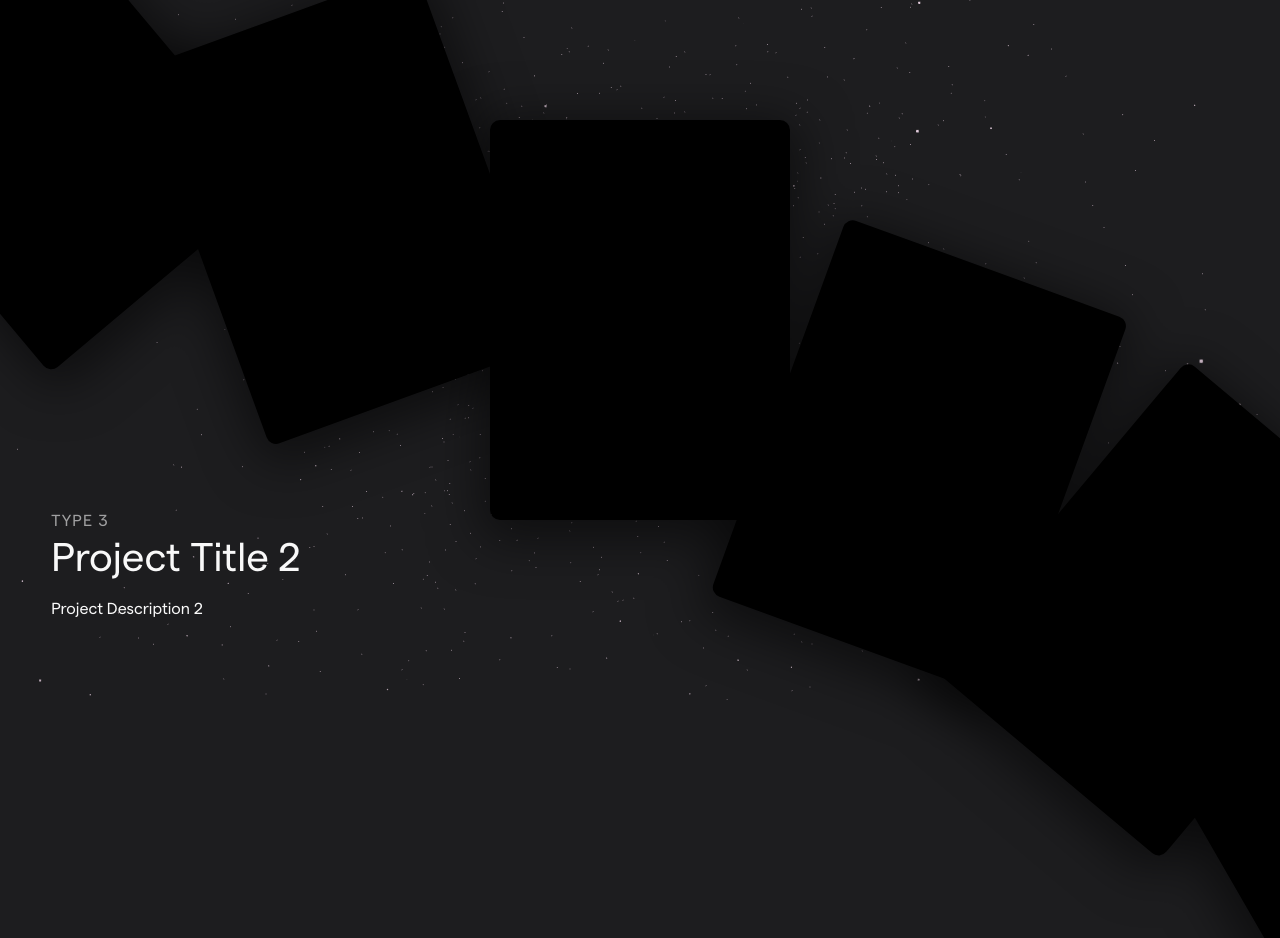
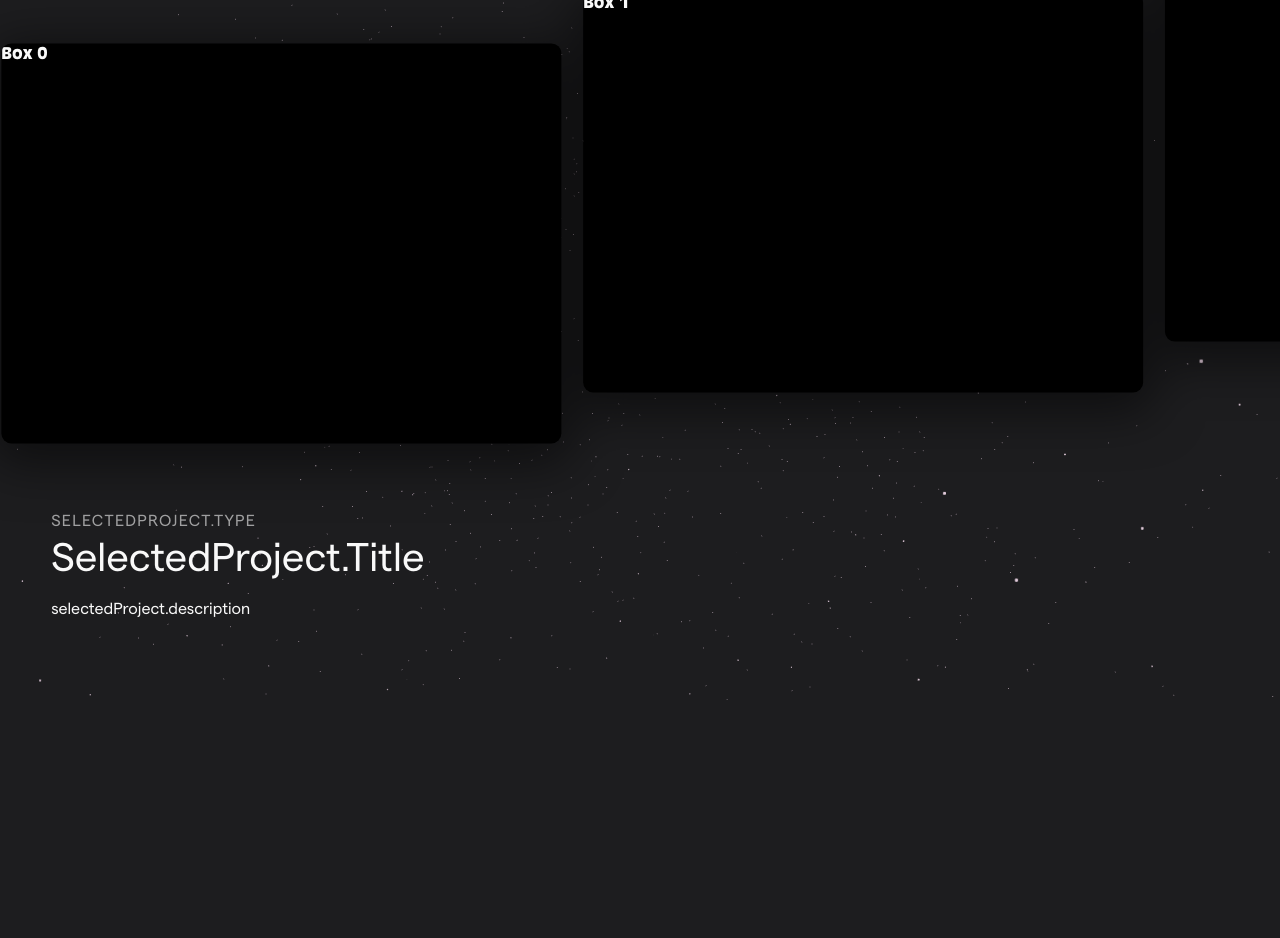
Before and after one commit to ErnestTramp/ernest-portfolio, a React (Vite) app: page / in a window 1280 px wide. Shown: the part 980-1918 px from the top of the page. Built offline with nearby package versions, Linux system fonts and the light colour scheme.

Commit message:
new carousel not working

```diff
--- a/src/components/ProjectPage.css
+++ b/src/components/ProjectPage.css
@@ -15,38 +15,33 @@ body {
 .carousel {
     width: 100%;
     height: 100%;
-    position: relative;
+    position: absolute;
+    top: 0;
+    left: 0;
     z-index: 50;
     pointer-events: none;
+    display: flex;
+    align-items: center;
+    flex-wrap: nowrap;
+    gap: 3vh;
+    transform: rotate(-5deg);
 }
 
 .carousel-item {
-    --items: 10;
-    --width: clamp(150px, 30vw, 300px);
-    --height: clamp(200px, 40vw, 400px);
-    --x: calc(var(--active) * 440%);
-    --y: calc(var(--active) * 110%);
-    --rot: calc(var(--active) * 120deg);
-    --opacity: calc(var(--zIndex) / var(--items) * 3 - 2);
     overflow: hidden;
-    position: absolute;
-    z-index: var(--zIndex);
-    width: var(--width);
-    height: var(--height);
+    min-width: 70vh;
+    height: 50vh;
     margin: calc(var(--height) * -0.5) 0 0 calc(var(--width) * -0.5);
     border-radius: 10px;
-    top: 50%;
-    left: 50%;
     -webkit-user-select: none;
     -moz-user-select: none;
     -ms-user-select: none;
     user-select: none;
-    transform-origin: 0% 100%;
     box-shadow: 0 10px 50px 10px rgba(0, 0, 0, 0.5);
     background: black;
-    pointer-events: all;
-    transform: translate(var(--x), var(--y)) rotate(var(--rot));
+    transform: rotate(5deg) translateY(-10vh);
     transition: transform 0.8s cubic-bezier(0, 0.02, 0, 1);
+    z-index: 999;
 }
 
 .ball {
--- a/src/components/ProjectPage.jsx
+++ b/src/components/ProjectPage.jsx
@@ -1,203 +1,91 @@
-import { useEffect, useState } from 'react';
+import { useEffect, useState, useRef } from 'react';
 import './ProjectPage.css';
 import StarsCanvas from './StarsCanvas';
 import throttle from 'lodash/throttle';
 
+function CustomCarousel(props) {
+    const slider = useRef(null);
+    let isDown = useRef(false);
+    let startX = useRef(null);
+    let scrollLeft = useRef(null);
+
+    useEffect(() => {
+      if (slider && slider.current) {
+        let sliderRef = slider.current;
+        sliderRef.addEventListener("mousedown", one);
+        sliderRef.addEventListener("mousedown", two);
+        sliderRef.addEventListener("mouseleave", three);
+        sliderRef.addEventListener("mouseup", four);
+        sliderRef.addEventListener("mousemove", five);
+
+        return () => {
+          sliderRef.removeEventListener("mousedown", one);
+          sliderRef.removeEventListener("mousedown", two);
+          sliderRef.removeEventListener("mouseleave", three);
+          sliderRef.removeEventListener("mouseup", four);
+          sliderRef.removeEventListener("mousemove", five);
+        };
+      }
+    }, []);
+
+    function one(e) {
+      isDown.current = true;
+      startX.current = e.pageX - slider.current.offsetLeft;
+      scrollLeft.current = slider.current.scrollLeft;
+    }
+
+    function two(e) {
+      isDown.current = true;
+      startX.current = e.pageX - slider.current.offsetLeft;
+      scrollLeft.current = slider.current.scrollLeft;
+    }
+
+    function three() {
+      isDown.current = false;
+    }
+
+    function four() {
+      isDown.current = false;
+    }
+
+    function five(e) {
+      if (!isDown.current) return;
+      e.preventDefault();
+      const x = e.pageX - slider.current.offsetLeft;
+      const walk = x - startX.current;
+      slider.current.scrollLeft = scrollLeft.current - walk;
+    }
+
+    return (
+      <div className="carousel" ref={slider}>
+        {props.children}
+      </div>
+    );
+}
+
+function Box({ index }) {
+    return <div className="carousel-item">Box {index}</div>;
+  }
+
+
 export default function ProjectPage() {
 
-    const [selectedProject, setSelectedProject] = useState({
-        type: '',
-        title: '',
-        description: '',
-      });
-
-    useEffect(() => {
-        /*--------------------
-        Vars
-        --------------------*/
-        let progress = 50;
-        let startX = 0;
-        let active = 0;
-        let isDown = false;
-
-        /*--------------------
-        Constants
-        --------------------*/
-        const speedWheel = 0.02;
-        const speedDrag = -0.01;
-
-        /*--------------------
-        Get Z
-        --------------------*/
-        const getZindex = (array, index) => (
-            array.map((_, i) => (index === i) ? array.length : array.length - Math.abs(index - i))
-        );
-
-        /*--------------------
-        Items
-        --------------------*/
-        const $items = document.querySelectorAll('.carousel-item');
-        const $cursors = document.querySelectorAll('.cursor');
-
-        function checkItems() {
-            $items.forEach((item, i) => {
-                const itemZIndex = item.style.getPropertyValue("--zIndex");
-                if (itemZIndex >= 6) {
-                    item.classList.add('currentProject');
-                    setSelectedProject(getProjectDataById(item.id));
-                } else {
-                    item.classList.remove('currentProject');
-                }
-            })
-        }
-
-        const getProjectDataById = (id) => {
-            if (id === 'project1') {
-              return {
-                type: 'Type 1',
-                title: 'Project Title 1',
-                description: 'Project Description 1',
-              };
-            } else if (id === 'project2') {
-              return {
-                type: 'Type 2',
-                title: 'Project Title 2',
-                description: 'Project Description 2',
-              };
-            } else if (id === 'project3') {
-                return {
-                  type: 'Type 3',
-                  title: 'Project Title 2',
-                  description: 'Project Description 2',
-                };
-              } else if (id === 'project4') {
-                return {
-                  type: 'Type 4',
-                  title: 'Project Title 2',
-                  description: 'Project Description 2',
-                };
-              } else if (id === 'project5') {
-                return {
-                  type: 'Type 5',
-                  title: 'Project Title 2',
-                  description: 'Project Description 2',
-                };
-              } else if (id === 'project6') {
-                return {
-                  type: 'Type 6',
-                  title: 'Project Title 2',
-                  description: 'Project Description 2',
-                };
-              }
-          };
-
-        const displayItems = (item, index, active) => {
-            const zIndex = getZindex([...$items], active)[index];
-            item.style.setProperty('--zIndex', zIndex);
-            item.style.setProperty('--active', (index - active) / $items.length);
-            checkItems();
-        };
-
-        const animation = () => {
-            progress = Math.max(0, Math.min(progress, 100));
-            active = Math.floor(progress / 100 * ($items.length - 1));
-
-            $items.forEach((item, index) => displayItems(item, index, active));
-        };
-
-        /*--------------------
-        Handlers
-        --------------------*/
-        const handleWheel = e => {
-            const wheelProgress = e.deltaY * speedWheel;
-            progress = progress + (wheelProgress * 2);
-            animation();
-        };
-
-        const handleMouseMove = (e) => {
-            if (e.type === 'mousemove') {
-              $cursors.forEach(($cursor) => {
-                $cursor.style.transform = `translate(${e.clientX}px, ${e.clientY}px)`;
-              });
-            }
-            if (!isDown) return;
-            const x = e.clientX || (e.touches && e.touches[0].clientX) || 0;
-            const mouseProgress = (x - startX) * speedDrag;
-            progress = progress + mouseProgress;
-            animation();
-          };
-
-        const handleMouseDown = e => {
-            isDown = true;
-            startX = e.clientX || (e.touches && e.touches[0].clientX) || 0;
-        };
-
-        const handleMouseUp = () => {
-            isDown = false;
-        };
-
-        animation();
-
-        /*--------------------
-        Click on Items
-        --------------------*/
-        $items.forEach((item, i) => {
-            item.addEventListener('click', () => {
-                progress = (i / $items.length) * 100 + 10;
-                animation();
-            });
-            item.addEventListener("mouseenter", () => {
-                const ball = document.querySelector('.ball');
-                ball.classList.add("active");
-            })
-            item.addEventListener("mouseleave", () => {
-                const ball = document.querySelector('.ball');
-                ball.classList.remove("active");
-            })
-        });
-
-        document.addEventListener('mousewheel', handleWheel);
-        document.addEventListener('mousedown', handleMouseDown);
-        document.addEventListener('mousemove', handleMouseMove);
-        document.addEventListener('mouseup', handleMouseUp);
-        document.addEventListener('touchstart', handleMouseDown);
-        document.addEventListener('touchmove', handleMouseMove);
-        document.addEventListener('touchend', handleMouseUp);
-
-        const ball = document.querySelector('.ball');
-        const updateBallPosition = throttle((e) => {
-            const xxx = e.clientX;
-            const yyy = e.clientY - 150;
-            ball.style.transform = `translate(${xxx}px, ${yyy}px)`;
-        }, 16);
-
-        document.addEventListener('mousemove', updateBallPosition);
-    }, []);
-
     return (
-        <>
         <div className="centerDiv-2">
             <StarsCanvas />
             <div className="text-desc">
                 <p>MY PROJECTS</p>
             </div>
-                <div className="carousel">
-                    <div className="ball">
-                        <h3>Drag or Click</h3>
-                    </div>
-                    <div className="carousel-item" id='project1'></div>
-                    <div className="carousel-item" id='project2'></div>
-                    <div className="carousel-item" id='project3'></div>
-                    <div className="carousel-item" id='project4'></div>
-                    <div className="carousel-item" id='project5'></div>
-                    <div className="carousel-item" id='project6'></div>
-                </div>
+                <CustomCarousel>
+                    {new Array(10).fill("").map((_, index) => {
+                    return <Box index={index} key={index} />;
+                    })}
+                </CustomCarousel>
             <div className="project-text">
-                    <p className='project-type'>{selectedProject.type}</p>
-                    <h2 className='project-title'>{selectedProject.title}</h2>
-                    <p>{selectedProject.description}</p>
+                <p className='project-type'>selectedProject.type</p>
+                <h2 className='project-title'>selectedProject.title</h2>
+                <p>selectedProject.description</p>
             </div>
         </div>
-        </>
     );
 }
```
Lines whose indentation alone changed are shown as unchanged.
